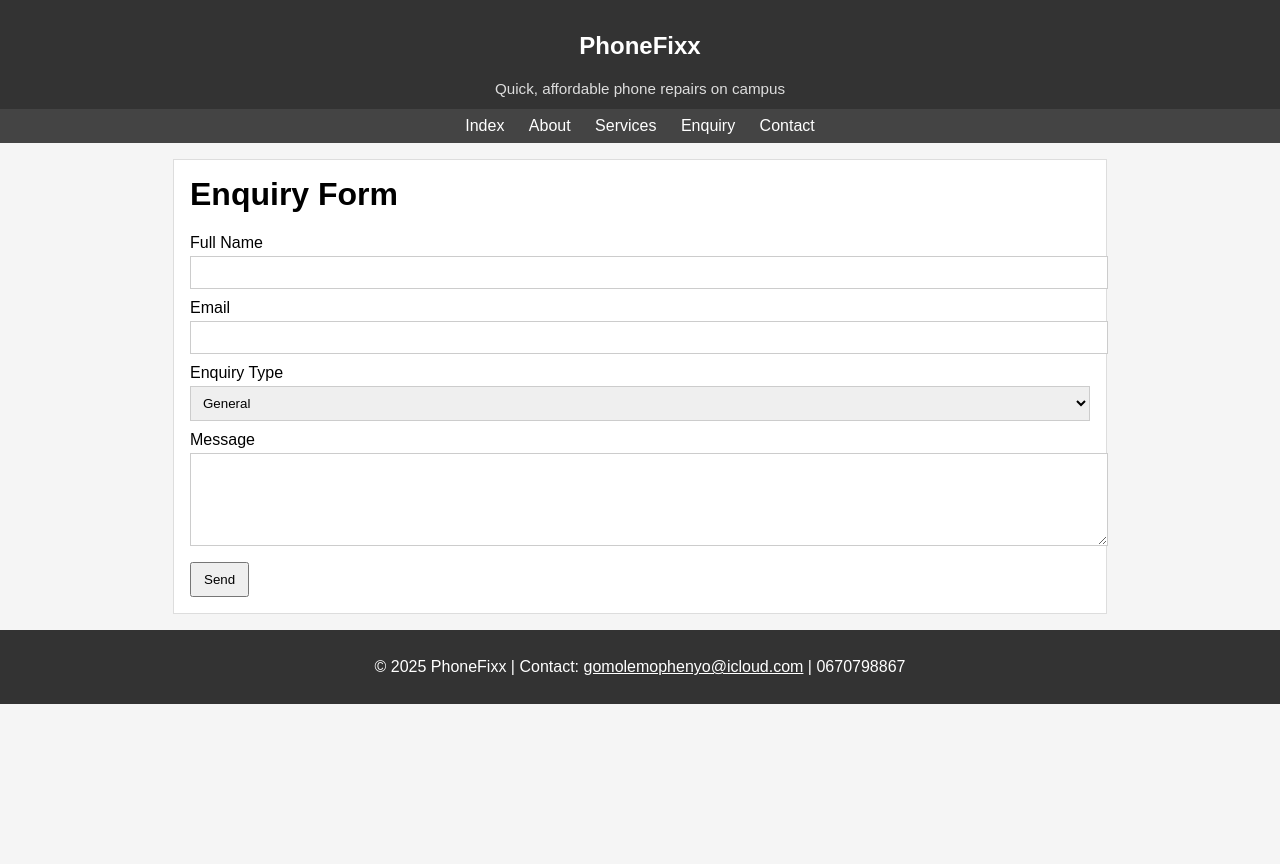
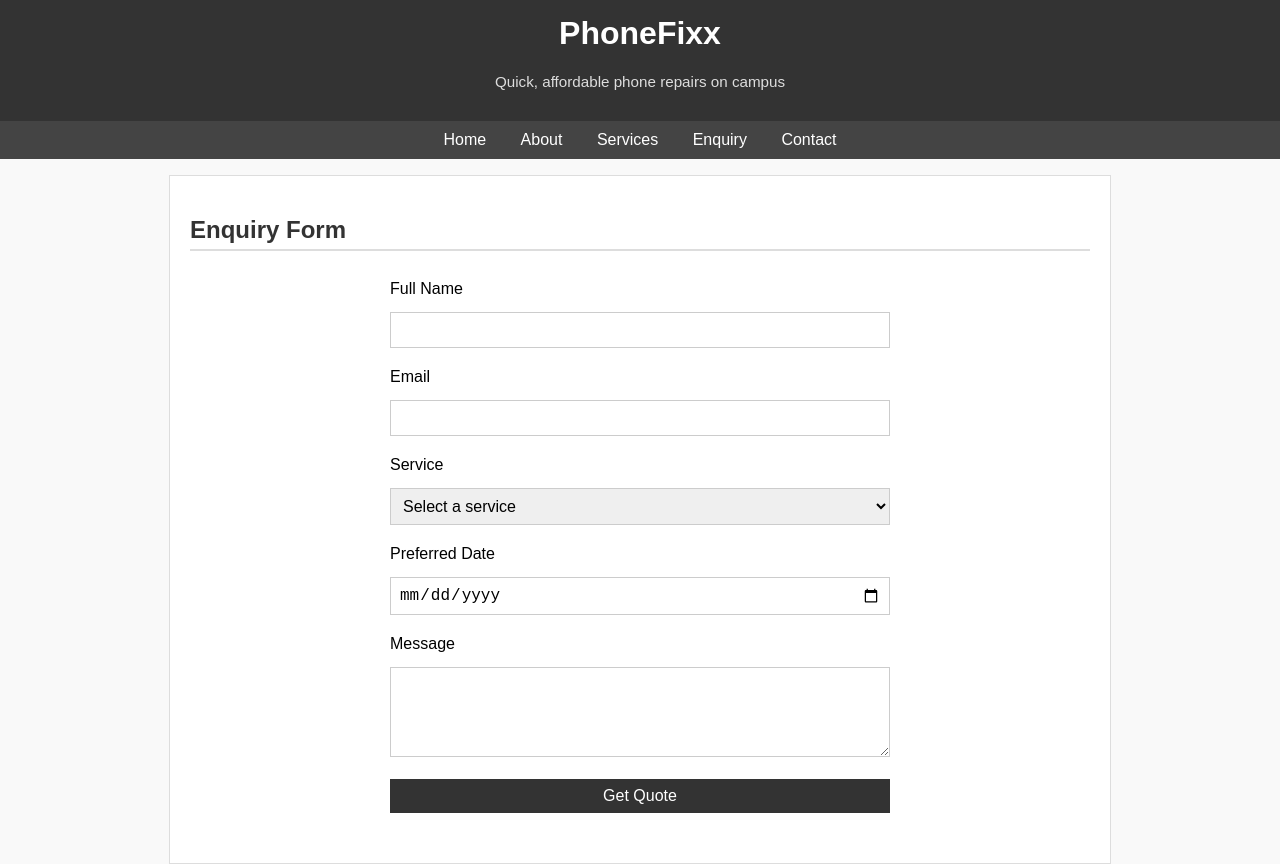
Before and after one commit to Gomolemobig15/phonefixx_site, a plain HTML site: page enquiry.html in a window 1280 px wide. Shown: the top 864 px of the page. Before the commit the page ends 800 px from the top, so only its background shows below. Drawn offline with Linux system fonts and the light colour scheme.

Commit message:
Update enquiry.html

```diff
--- a/enquiry.html
+++ b/enquiry.html
@@ -1,47 +1,122 @@
 <!DOCTYPE html>
-<html>
+<html lang="en">
 <head>
-    <meta charset="utf-8">
+    <meta charset="UTF-8">
+    <meta name="viewport" content="width=device-width, initial-scale=1.0">
     <title>PhoneFixx - Enquiry</title>
+    <meta name="description" content="PhoneFixx: quick and affordable phone repairs on campus — submit an enquiry for services or bookings.">
     <link rel="stylesheet" href="css/style.css">
-    <!-- Beginner-style site built for assignment -->
+
+    <style>
+        body {
+            font-family: Arial, sans-serif;
+            background-color: #f9f9f9;
+            margin: 0;
+            padding: 0;
+        }
+        header {
+            background-color: #333;
+            color: white;
+            text-align: center;
+            padding: 15px;
+        }
+        nav {
+            background-color: #444;
+            text-align: center;
+            padding: 10px;
+        }
+        nav a {
+            color: white;
+            text-decoration: none;
+            margin: 0 15px;
+        }
+        main {
+            padding: 20px;
+        }
+        h2 {
+            color: #333;
+            border-bottom: 2px solid #ddd;
+            padding-bottom: 5px;
+        }
+        form {
+            display: flex;
+            flex-direction: column;
+            gap: 10px;
+            max-width: 500px;
+            margin: 10px auto;
+        }
+        input, select, textarea, button {
+            padding: 8px;
+            font-size: 1rem;
+            width: 100%;
+            box-sizing: border-box;
+        }
+        button {
+            background-color: #333;
+            color: white;
+            border: none;
+            cursor: pointer;
+        }
+        button:hover {
+            background-color: #555;
+        }
+        footer {
+            background-color: #333;
+            color: white;
+            text-align: center;
+            padding: 15px;
+            margin-top: 20px;
+        }
+    </style>
 </head>
 <body>
+
 <header>
-      <h2>PhoneFixx</h2>
-      <div class="tagline">Quick, affordable phone repairs on campus</div>
+    <h1>PhoneFixx</h1>
+    <p class="tagline">Quick, affordable phone repairs on campus</p>
 </header>
+
 <nav>
-        <a href="index.html">Index</a>
+    <a href="business_proposal.html">Home</a>
     <a href="about.html">About</a>
     <a href="services.html">Services</a>
     <a href="enquiry.html">Enquiry</a>
     <a href="contact.html">Contact</a>
 </nav>
+
 <main>
-      <h1>Enquiry Form</h1>
+    <h2>Enquiry Form</h2>
+    <form id="enquiryForm" onsubmit="handleSubmit(event)">
+        <label for="e-name">Full Name</label>
+        <input type="text" id="e-name" name="e-name" required minlength="2">
 
-<!-- Simple form (no backend yet) -->
-<form onsubmit="handleSubmit(event)">
-  <label for="name">Full Name</label>
-  <input id="name" name="name" required>
-  <label for="email">Email</label>
-  <input id="email" name="email" type="email" required>
-  <label for="type">Enquiry Type</label>
-  <select id="type" name="type">
-    <option>General</option>
-    <option>Booking / Service</option>
-    <option>Donation / Volunteer</option>
+        <label for="e-email">Email</label>
+        <input type="email" id="e-email" name="e-email" required>
+
+        <label for="e-service">Service</label>
+        <select id="e-service" name="e-service" required>
+            <option value="">Select a service</option>
+            <option value="screen">Screen Replacement</option>
+            <option value="battery">Battery Replacement</option>
+            <option value="charging">Charging Port Fix</option>
+            <option value="speaker">Speaker / Mic Clean</option>
         </select>
-  <label for="msg">Message</label>
-  <textarea id="msg" name="msg" rows="5"></textarea>
-  <button type="submit">Send</button>
+
+        <label for="e-date">Preferred Date</label>
+        <input type="date" id="e-date" name="e-date" required>
+
+        <label for="e-msg">Message</label>
+        <textarea id="e-msg" name="e-msg" rows="4"></textarea>
+
+        <button type="submit">Get Quote</button>
+        <div id="e-result" aria-live="polite" style="margin-top:10px;"></div>
     </form>
+</main>
 
-    </main>
 <footer>
-      <p>&copy; 2025 PhoneFixx | Contact: <a href="mailto:gomolemophenyo@icloud.com" style="color:#fff;">gomolemophenyo@icloud.com</a> | 0670798867</p>
+    <p>&copy; 2025 PhoneFixx | Contact: <a href="mailto:gomolemophenyo@icloud.com">gomolemophenyo@icloud.com</a> | 0670798867</p>
 </footer>
+
 <script src="js/script.js"></script>
 </body>
 </html>
```
Lines whose indentation alone changed are shown as unchanged.
